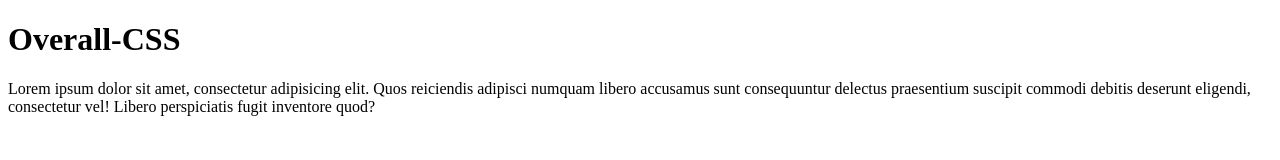
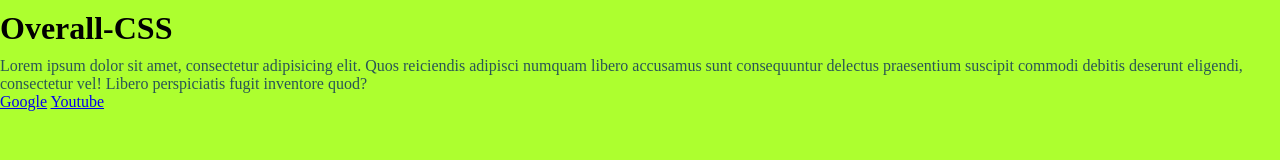
Before and after one commit to Satyaranjan8414/Revison_Modules, a plain HTML site: page OverallCss/index.html in a window 1280 px wide. Drawn offline with Linux system fonts and the light colour scheme.

Commit message:
added overall

```diff
--- a/OverallCss/index.html
+++ b/OverallCss/index.html
@@ -6,11 +6,35 @@
     <meta name="viewport" content="width=device-width, initial-scale=1.0">
     <title>Overall-CSS </title>
     <style>
-
+        *{
+           margin: 0px;
+           padding: 0px;
+           box-sizing: border-box;
+        }
+        body{
+            background-color: greenyellow;
+        }
+        h1{
+            margin-top: 10px;
+            /* background-color: blue; */
+        }
+        p{
+            margin-top: 10px;
+            color: rgb(41, 85, 85);
+            /* background-color: aqua; */
+        }
+        a:hover{
+            color: red;
+        }
+        a:visited{
+            color:purple;
+        }
     </style>
 </head>
 <body>
     <h1>Overall-CSS</h1>
     <p>Lorem ipsum dolor sit amet, consectetur adipisicing elit. Quos reiciendis adipisci numquam libero accusamus sunt consequuntur delectus praesentium suscipit commodi debitis deserunt eligendi, consectetur vel! Libero perspiciatis fugit inventore quod?</p>
+    <a href="www.Google.com">Google</a>
+    <a href="youtube.com">Youtube</a>
 </body>
 </html>
```
